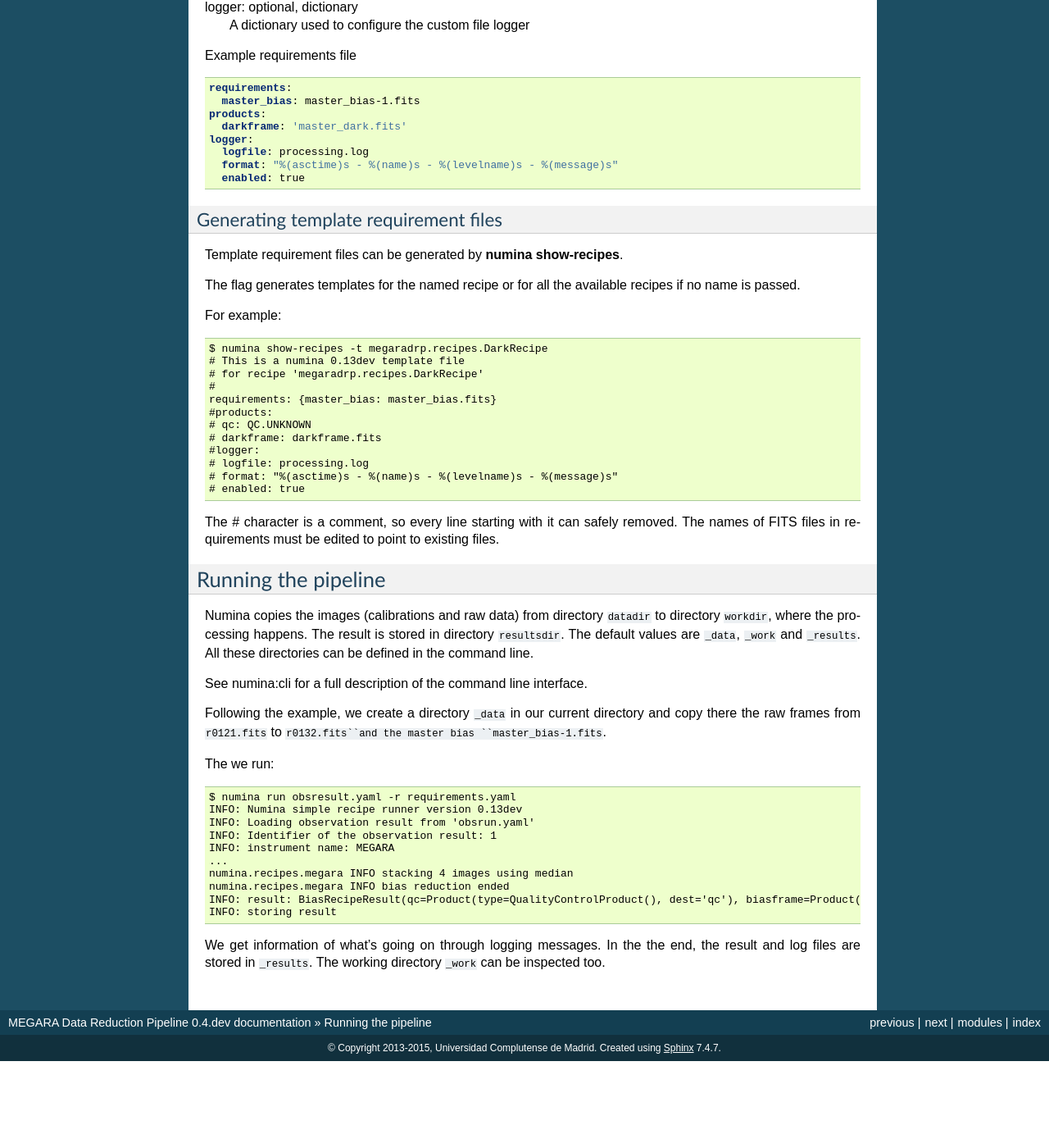
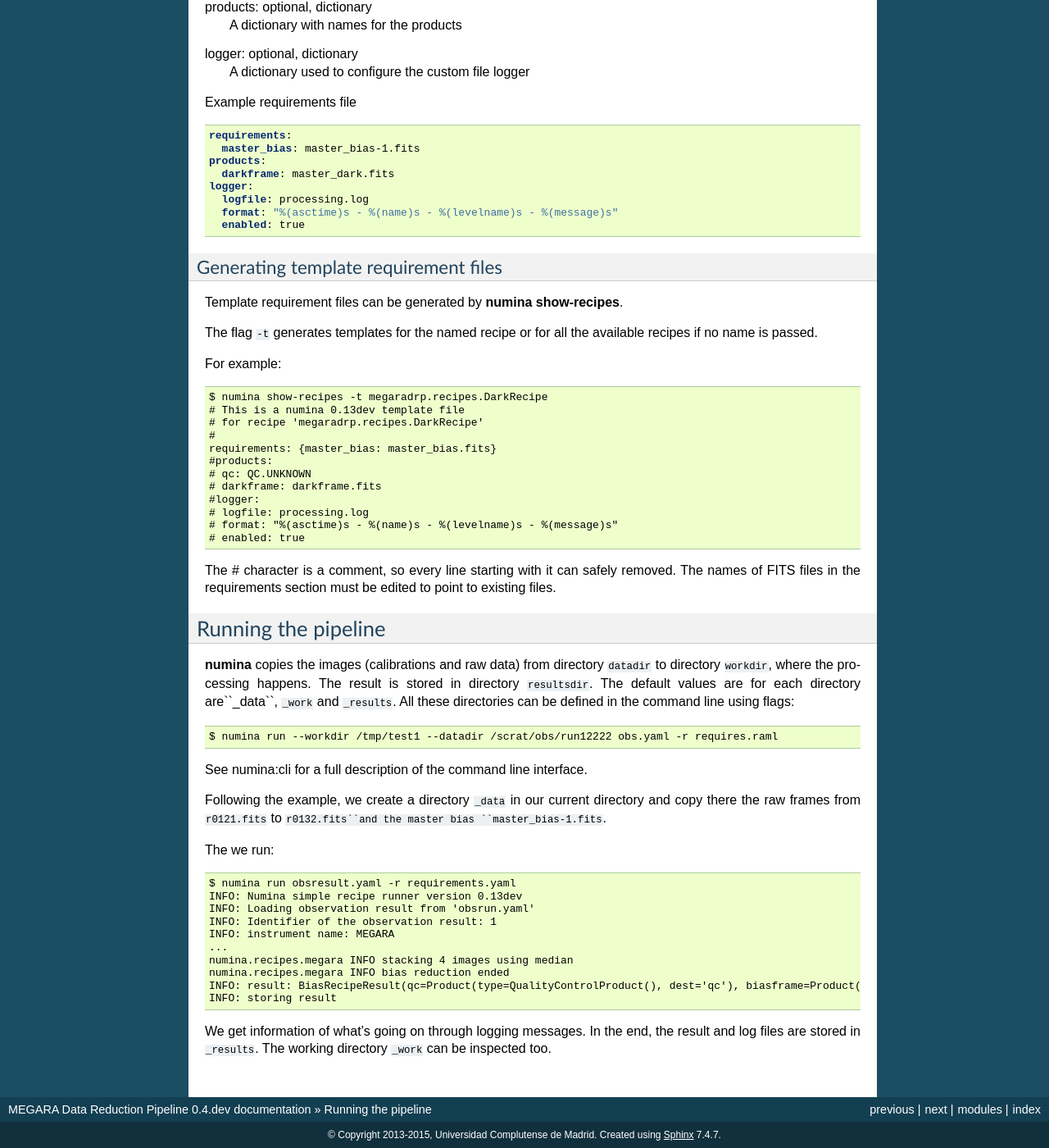
Before and after one commit to guaix-ucm/megaradrp, a Sphinx documentation site: the page built from doc/running.rst, in a window 1280 px wide and 1400 px high, scrolled down 1249 px. Shown: the whole window at 82% size. Built offline with Sphinx 7.4.7, drawn with Linux system fonts in a browser that asks for light colours; before the commit the page ends 2543 px from its top, so only the background shows below that; some of the changed text lies outside the part shown.

Commit message:
DOCS: minor corrections

```diff
--- a/doc/running.rst
+++ b/doc/running.rst
@@ -11,10 +11,12 @@
 The run mode of numina requires:
 
   * A observation result file in YAML_ format
-  * A requirements file in YAML_ format
+  * A requirements file in YAML format
   * The raw images obtained in the observing block
   * The calibrations required by the recipe
 
+The observation result file and the requirements file are created by the user,
+the format is described in the following sections.
 
 ---------------------------------
  Format of the observation result
@@ -85,7 +87,7 @@
    requirements:
      master_bias: master_bias-1.fits
    products:
-     darkframe: 'master_dark.fits'
+     darkframe: master_dark.fits
    logger:
      logfile: processing.log
      format: "%(asctime)s - %(name)s - %(levelname)s - %(message)s"
@@ -95,7 +97,7 @@
 -------------------------------------
 Template requirement files can be generated by :program:`numina show-recipes`.
 
-The flag generates templates for the named recipe or for all the available
+The flag ``-t`` generates templates for the named recipe or for all the available
 recipes if no name is passed.
 
 For example::
@@ -114,17 +116,20 @@
   # enabled: true
 
 The # character is a comment, so every line starting with it can safely
-removed. The names of FITS files in requirements must be edited to point
-to existing files.
+removed. The names of FITS files in the requirements section must be edited to
+point to existing files.
 
 ---------------------------------
 Running the pipeline
 ---------------------------------
 
-Numina copies the images (calibrations and raw data) from directory ``datadir``
-to directory ``workdir``, where the processing happens. The result is stored in
-directory ``resultsdir``. The default values are ``_data``, ``_work`` and ``_results``.
-All these directories can be defined in the command line.
+:program:`numina` copies the images (calibrations and raw data) from directory
+``datadir`` to directory ``workdir``, where the processing happens.
+The result is stored in directory ``resultsdir``.
+The default values are for each directory are``_data``, ``_work`` and ``_results``.
+All these directories can be defined in the command line using flags::
+
+  $ numina run --workdir /tmp/test1 --datadir /scrat/obs/run12222 obs.yaml -r requires.raml
 
 See :ref:`numina:cli` for a full description of the command line interface.
 
--- a/doc/testing.rst
+++ b/doc/testing.rst
@@ -2,7 +2,7 @@
 Testing
 ########
 
-This section describes the testing framework and options for testing MEGAR DRP
+This section describes the testing framework and options for testing MEGARA DRP
 
 **************
 Running tests
```
Also changed, not shown: other parts of doc/running.rst (+1 -1 lines), doc/installation.rst (+5 -5 lines).
